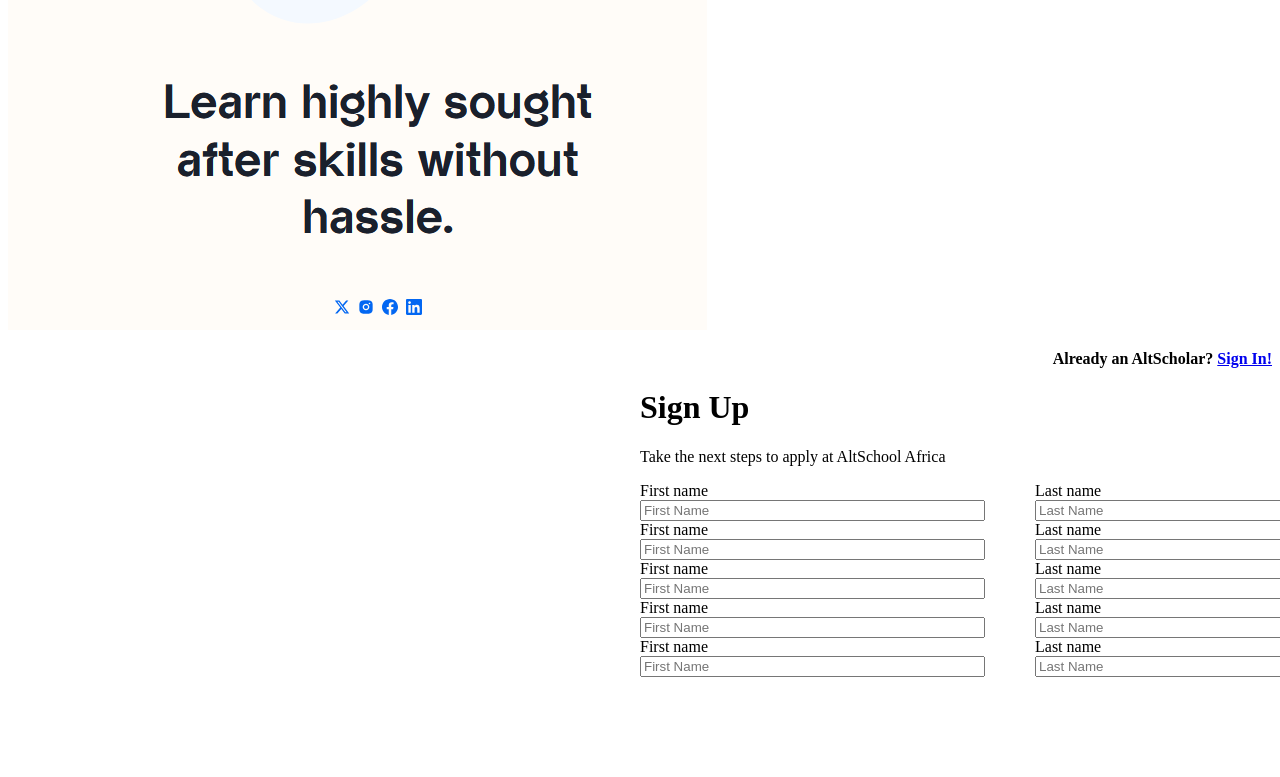
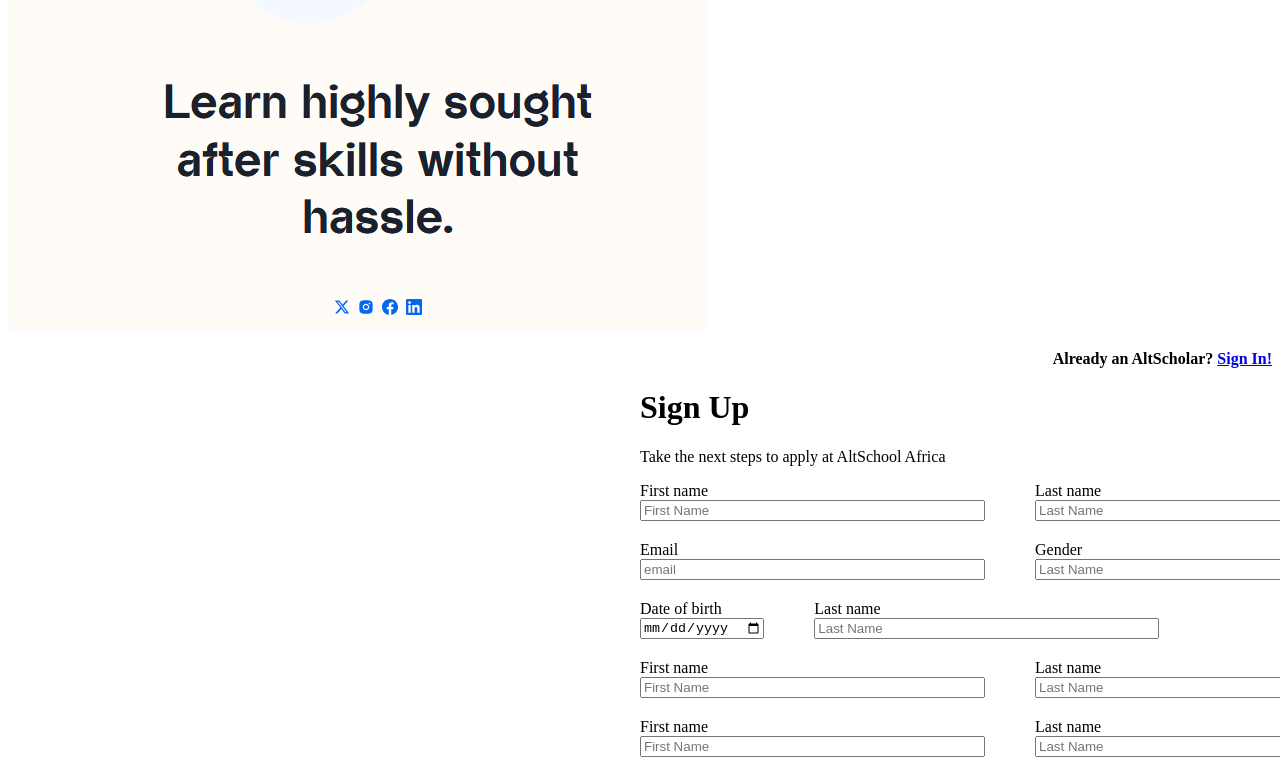
Before and after one commit to messiovo/assignmentOne, a plain HTML site: page form.html in a window 1280 px wide. Shown: the part 414-1191 px from the top of the page. Before the commit the page ends 1091 px from the top, so only its background shows below. Drawn offline with Linux system fonts and the light colour scheme.

Commit message:
added form element

```diff
--- a/form.html
+++ b/form.html
@@ -24,7 +24,7 @@
                     <h1>Sign Up</h1>
                     <p>Take the next steps to apply at AltSchool Africa</p>
                 <form action="">
-                    <div style="display: flex; gap:50px;">
+                    <div style="display: flex; gap:50px; margin-bottom: 20px;">
                         <div>
                             <label for="fname">First name</label> <br>
                             <input type="text" id="fname" name="fname" placeholder="First Name" size="40"><br>
@@ -37,7 +37,33 @@
                         </div>
 
                     </div>
-                    <div style="display: flex; gap:50px;">
+                    <div style="display: flex; gap:50px; margin-bottom: 20px;">
+                        <div>
+                            <label for="email">Email</label> <br>
+                            <input type="text" id="email" name="email" placeholder="email" size="40"><br>
+                        </div>
+
+                        <div>
+                             <label for="gender">Gender</label> <br>
+                            <input type="text" id="lname" name="lname" placeholder="Last Name" size="40">
+
+                        </div>
+
+                    </div>
+                    <div style="display: flex; gap:50px; margin-bottom: 20px;">
+                        <div>
+                            <label for="birthday">Date of birth</label> <br>
+                            <input type="date" id="birhday" name="birthday" size="50"><br>
+                        </div>
+
+                        <div>
+                             <label for="lname">Last name</label> <br>
+                            <input type="text" id="lname" name="lname" placeholder="Last Name" size="40">
+
+                        </div>
+
+                    </div>
+                    <div style="display: flex; gap:50px;  margin-bottom: 20px;">
                         <div>
                             <label for="fname">First name</label> <br>
                             <input type="text" id="fname" name="fname" placeholder="First Name" size="40"><br>
@@ -50,33 +76,7 @@
                         </div>
 
                     </div>
-                    <div style="display: flex; gap:50px;">
-                        <div>
-                            <label for="fname">First name</label> <br>
-                            <input type="text" id="fname" name="fname" placeholder="First Name" size="40"><br>
-                        </div>
-
-                        <div>
-                             <label for="lname">Last name</label> <br>
-                            <input type="text" id="lname" name="lname" placeholder="Last Name" size="40">
-
-                        </div>
-
-                    </div>
-                    <div style="display: flex; gap:50px;">
-                        <div>
-                            <label for="fname">First name</label> <br>
-                            <input type="text" id="fname" name="fname" placeholder="First Name" size="40"><br>
-                        </div>
-
-                        <div>
-                             <label for="lname">Last name</label> <br>
-                            <input type="text" id="lname" name="lname" placeholder="Last Name" size="40">
-
-                        </div>
-
-                    </div>
-                    <div style="display: flex; gap:50px;">
+                    <div style="display: flex; gap:50px;  margin-bottom: 20px;">
                         <div>
                             <label for="fname">First name</label> <br>
                             <input type="text" id="fname" name="fname" placeholder="First Name" size="40"><br>
@@ -94,7 +94,9 @@
 
 
 
-            </div>
+
+
+                </form>
 
 
 </div>
```
